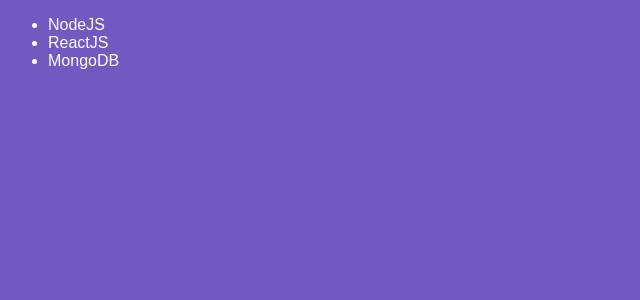
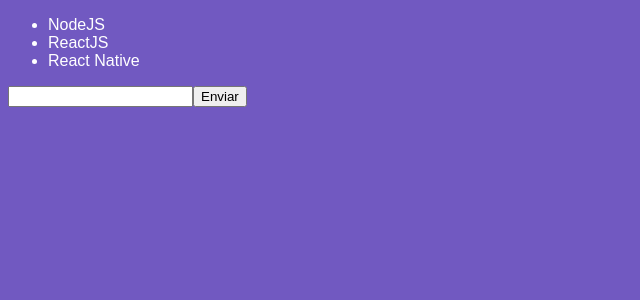
Before and after one commit to llucasmota/reactjs-basic-bootcamp, a React app: page / in a window 1280 px wide. Shown: the top 300 px of the page, without its empty margins (0-640 px from the left). Built offline with nearby package versions, Linux system fonts and the light colour scheme.

Commit message:
Adicionando métodos para alterar estado da lista

```diff
--- a/src/components/TechList.js
+++ b/src/components/TechList.js
@@ -2,16 +2,36 @@
 
 class Techlist extends Component {
   state = {
+    newTech: "",
     techs: ["NodeJS", "ReactJS", "React Native"]
   };
+  handleInputChange = e => {
+    this.setState({ newTech: e.target.value });
+  };
+
+  handleSubmit = e => {
+    //previne o recarregamento da view
+    e.preventDefault();
+
+    this.setState({ techs: [...this.state.techs, this.state.newTech] });
+  };
+
   render() {
     console.log(this.state);
     return (
-      <ul>
-        <li>NodeJS</li>
-        <li>ReactJS</li>
-        <li>MongoDB</li>
-      </ul>
+      <form onSubmit={this.handleSubmit}>
+        <ul>
+          {this.state.techs.map(tech => (
+            <li key={tech}>{tech}</li>
+          ))}
+        </ul>
+        <input
+          type="text"
+          onChange={this.handleInputChange}
+          value={this.state.newTech}
+        />
+        <button type="submit">Enviar</button>
+      </form>
     );
   }
 }
```
